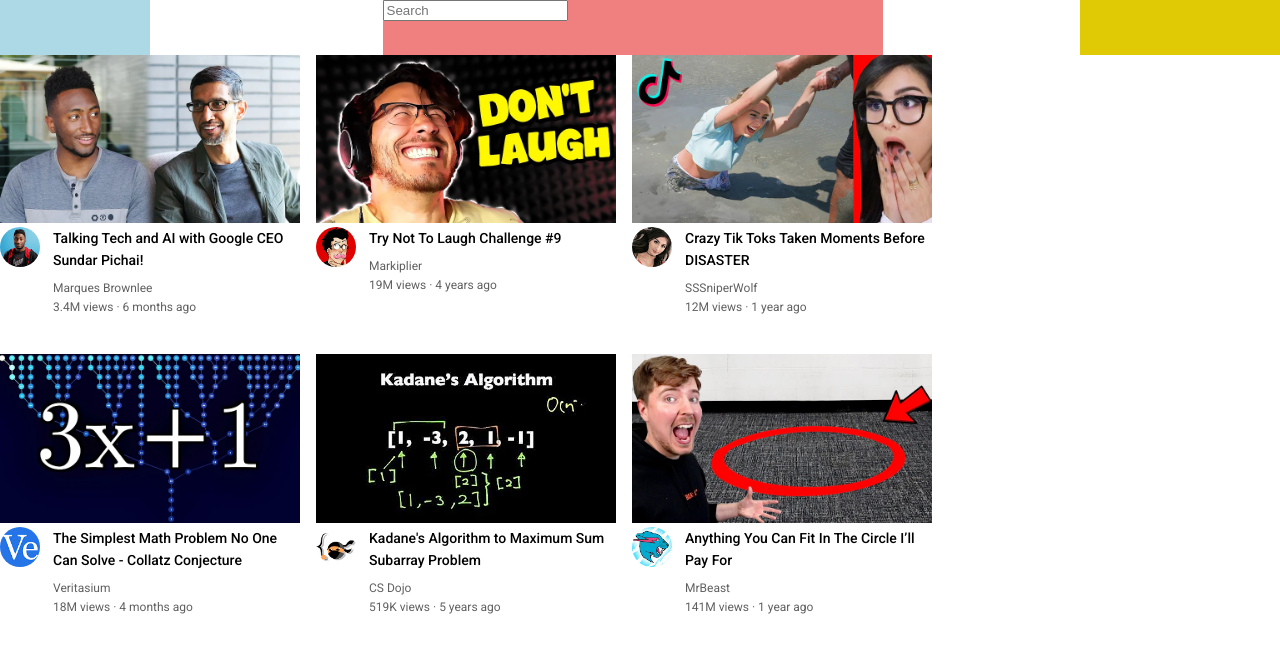
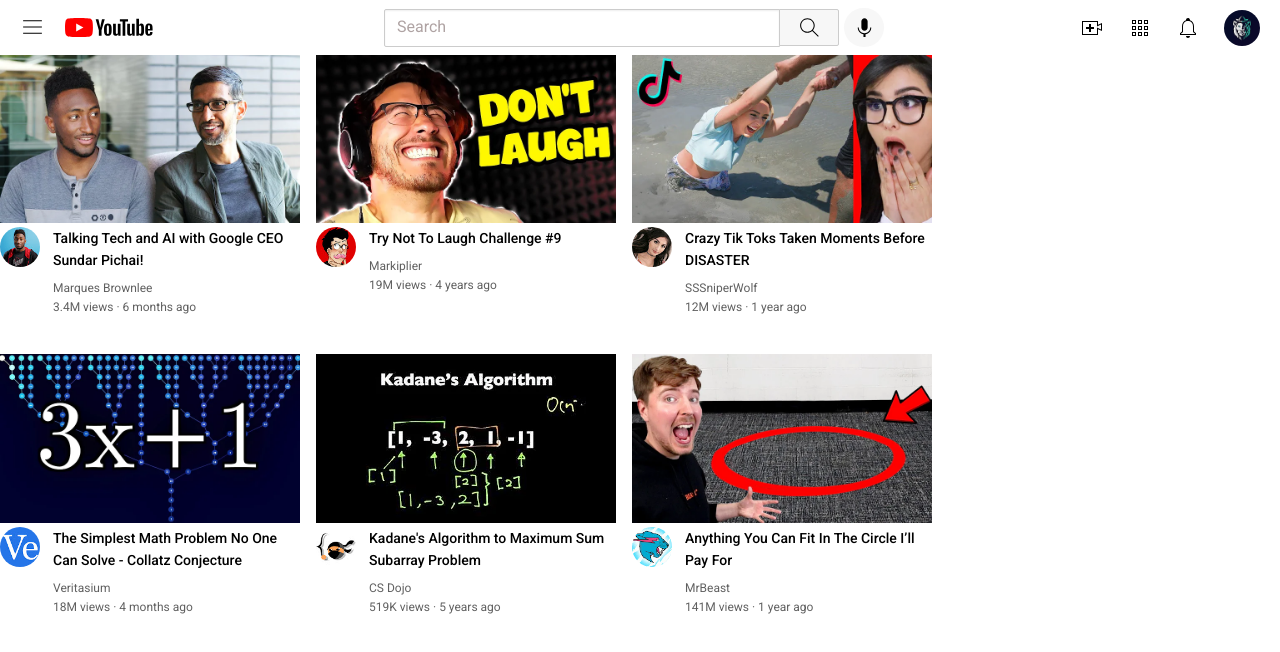
Before and after one commit to PavanKrishna-AG/YouTube_clone, a plain HTML site: page index.html in a window 1280 px wide. Drawn offline with Linux system fonts and the light colour scheme.

Commit message:
icons added to the header

```diff
--- a/index.html
+++ b/index.html
@@ -8,9 +8,21 @@
 	</head>
 	<body>
 		<div class="header">
-			<div class="left-sec"></div>
-			<div class="mid-sec"><input type="text" placeholder="Search" /></div>
-			<div class="right-sec"></div>
+			<div class="left-sec">
+				<img class="hamburger" src="icons/hamburger-menu.svg" alt="image">
+				<img class="logo" src="icons/youtube-logo.svg" alt="img">
+			</div>
+			<div class="mid-sec">
+				<input class="search-bar" type="text" placeholder="Search" />
+				<button class="search-button"><img class="imgs" src="icons/search.svg" alt=""></button>
+				<button class="v-search-button"><img class="imgv" src="icons/voice-search-icon.svg" alt=""></button>
+			</div>
+			<div class="right-sec">
+				<img class="upload" src="icons/upload.svg" alt="">
+				<img class="apps" src="icons/youtube-apps.svg" alt="">
+				<img class="noti" src="icons/notifications.svg" alt="">
+				<img class="dp" src="icons/my-dp.jpg" alt="">
+			</div>
 
 		</div>
 		<div class="container">
--- a/styles.css
+++ b/styles.css
@@ -15,24 +15,103 @@
 	justify-content: space-between;
 }
 .left-sec{
-width: 150px;
-background-color: lightblue;
+
+display: flex;
+
+align-items: center;
 
 }
+.hamburger{
+width: 25px;
+margin-left: 20px;
+cursor: pointer;
+
+}
+.logo{
+	margin-left: 20px;
+	width: 88px;
+	cursor: pointer;
+}
 .mid-sec{
-
+	display: flex;
+	align-items: center;
 	flex: 1;
 	margin-left: 70px;
 	margin-right: 35px;
 	max-width: 500px;
-	background-color: lightcoral;
+
+}
+.search-bar{
+	flex: 1;
+height: 34px;
+border-width: 1px;
+border-top-left-radius: 2px;
+	border-bottom-left-radius: 2px ;
+border-style: solid;
+border-color: #cccccc;
+box-shadow: inset 0px 1px 2px #eeeeee;
+width: 0;
+
+}
+.search-bar::placeholder{
+	padding-left: 10px;
+	font-family: roboto,arial;
+	font-size: 16px;
+	color: rgb(175, 163, 163);
+}
+.search-button{
+	cursor: pointer;
+	height: 37px;
+	width: 60px;
+	margin-left: -1px;
+	border-color:#cccccc;
+	border-width: 1px;
+	border-style: solid;
+	background-color: #f7f7f7;
+	border-top-right-radius: 2px;
+	border-bottom-right-radius: 2px ;
+}
+.v-search-button{
+	width: 40px;
+	height: 39px;
+	border-radius: 100px;
+	border: none;
+	margin-left: 5px;
+	background-color: #f7f7f7;
+	cursor: pointer;
+}
+.imgs{
+	margin-top: 3px;
+width: 25px;
+}
+.imgv{
+	margin-top: 3px;
+width: 25px;
 }
 .right-sec{
+	display: flex;
+	flex-shrink: 0;
+	width: 200px;
 
-	width: 200px;
-	background-color: rgb(223, 202, 5);
+	align-items: center;
+	justify-content: space-between;
 
 }
+.upload{
+	width: 24px;
+}
+.apps{
+	width: 24px;
+}
+.noti{
+	width: 24px;
+}
+.dp{
+	margin-right: 20px;
+	border-radius: 100px;
+	width: 36px;
+}
+
 .thumbnail-img {
 	width: 100%;
 }
```
Also changed, not shown: icons/hamburger-menu.svg (added), icons/my-dp.jpg (added), icons/notifications.svg (added), icons/search.svg (added), icons/upload.svg (added), icons/voice-search-icon.svg (added), icons/youtube-apps.svg (added), icons/youtube-logo.svg (added).
